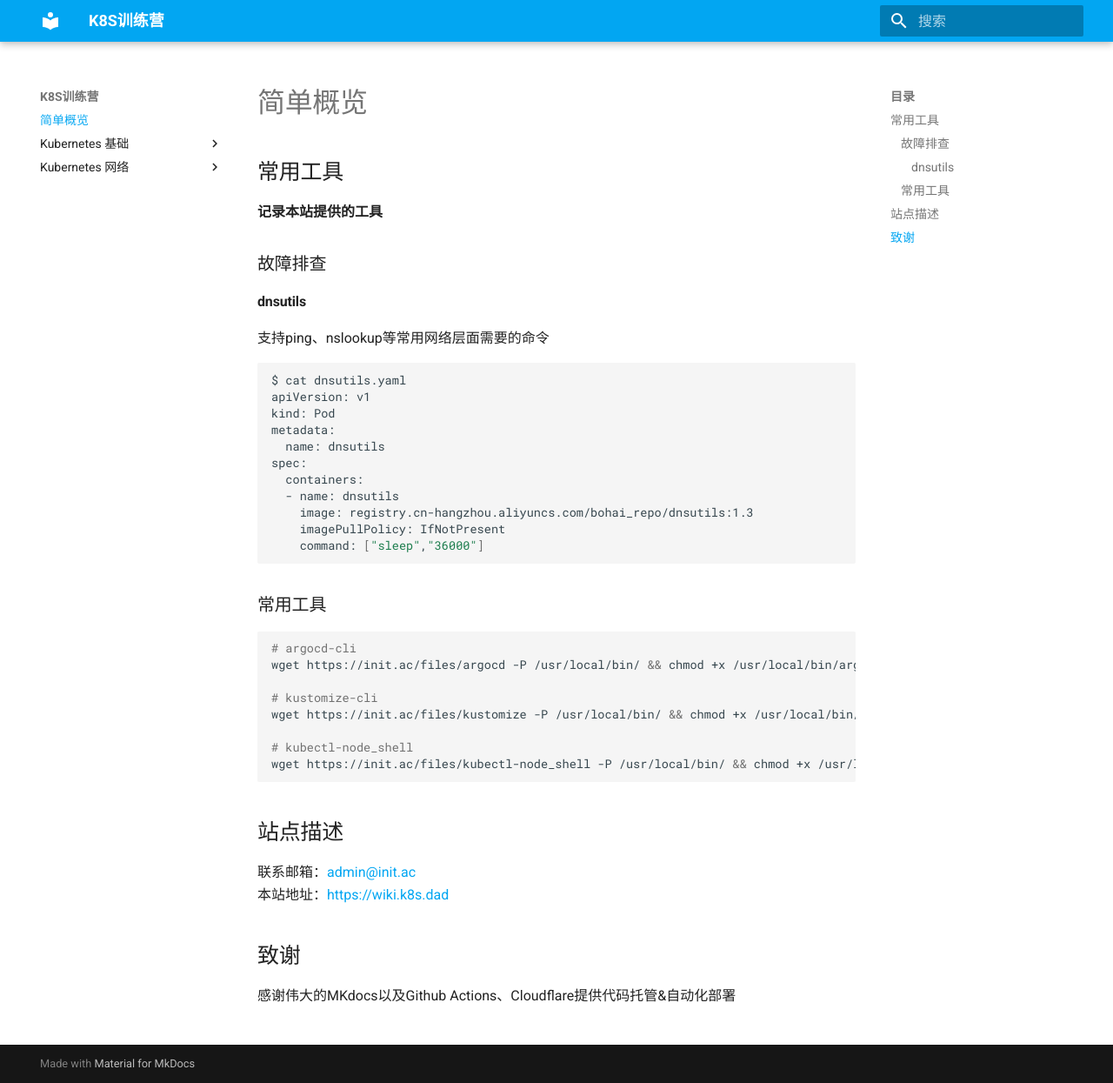
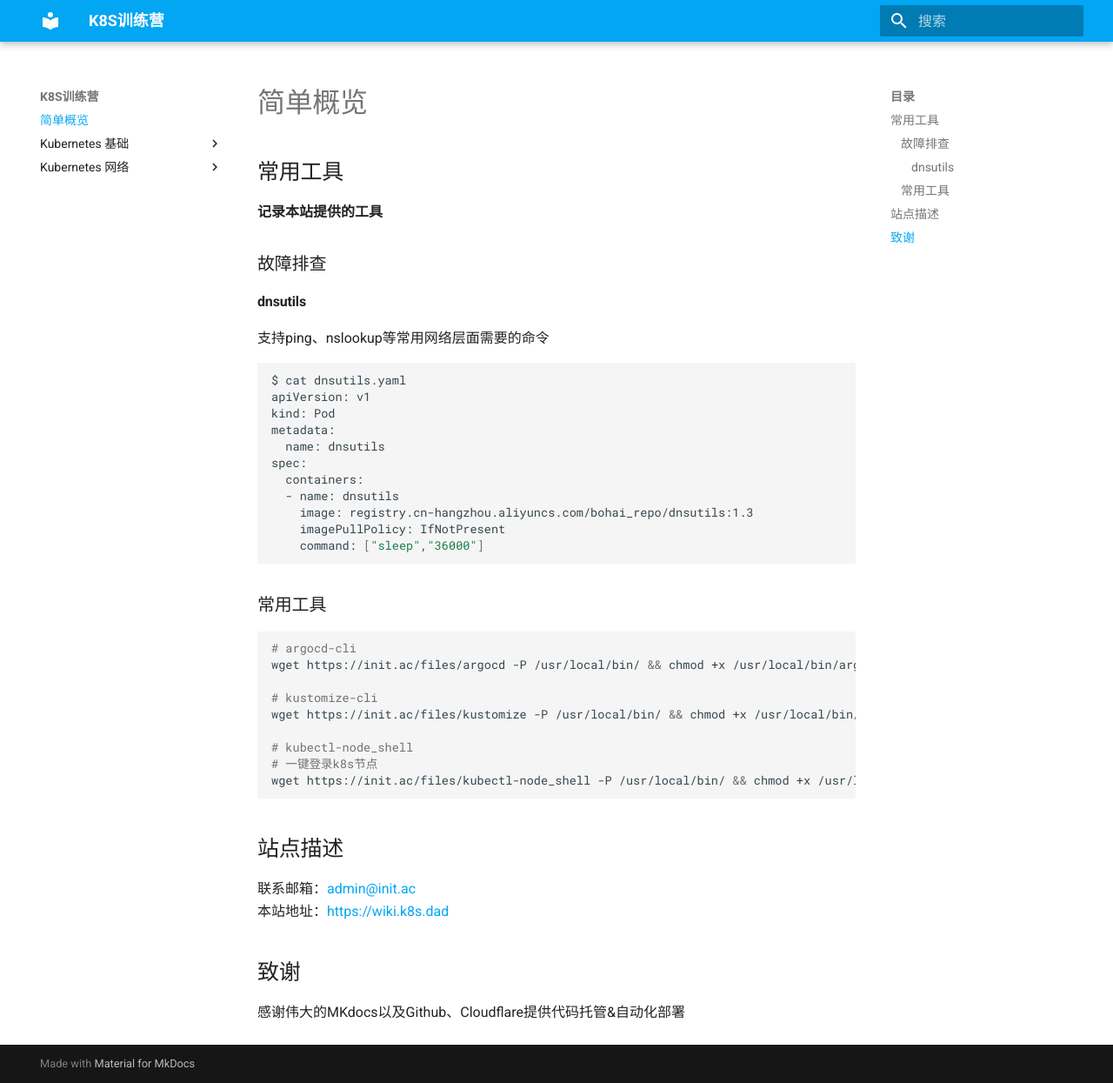
Before and after one commit to bohai-repo/wiki.k8s.dad, an MkDocs documentation site: the page built from wiki/index.md, in a window 1280 px wide and 1245 px high. Shown: the whole window at 87% size. Built offline with MkDocs 1.6.1 and Material for MkDocs 9.7.7, drawn with Linux system fonts in a browser that asks for light colours; comment, search, counter and statistics services are not loaded.

Commit message:
Update index.md

````diff
--- a/wiki/index.md
+++ b/wiki/index.md
@@ -35,6 +35,7 @@ wget https://init.ac/files/argocd -P /usr/local/bin/ && chmod +x /usr/local/bin/
 wget https://init.ac/files/kustomize -P /usr/local/bin/ && chmod +x /usr/local/bin/kustomize
 
 # kubectl-node_shell
+# 一键登录k8s节点
 wget https://init.ac/files/kubectl-node_shell -P /usr/local/bin/ && chmod +x /usr/local/bin/kubectl-node_shell
 ```
 
@@ -45,4 +46,4 @@ wget https://init.ac/files/kubectl-node_shell -P /usr/local/bin/ && chmod +x /us
 
 ## 致谢
 
-感谢伟大的MKdocs以及Github Actions、Cloudflare提供代码托管&自动化部署
+感谢伟大的MKdocs以及Github、Cloudflare提供代码托管&自动化部署
````
